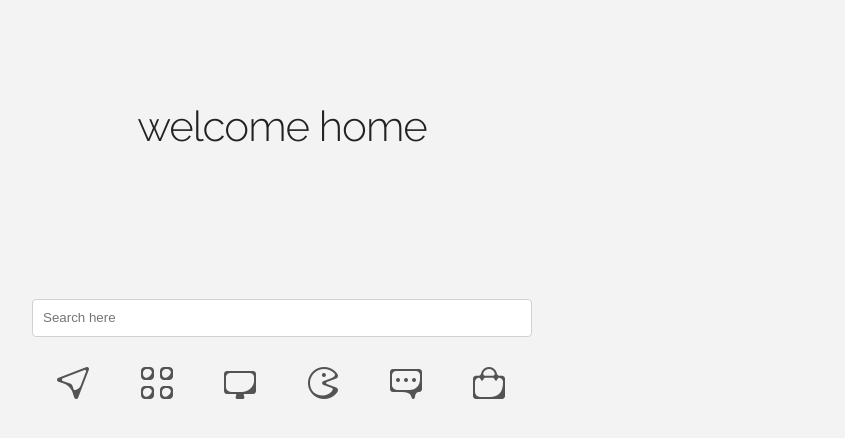
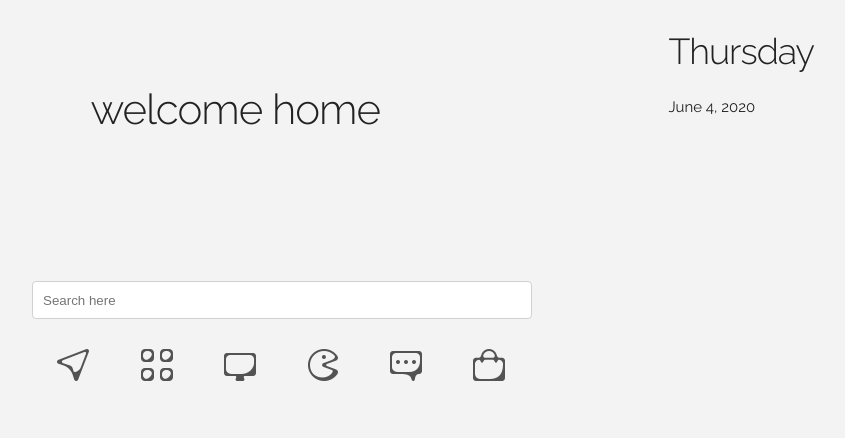
Before and after one commit to strong-code/strongcode-client, a plain HTML site: page index.html in a window 1280 px wide. Shown: the whole page, without its empty margins (358-1203 px from the left). Drawn offline with nearby package versions, Linux system fonts and the light colour scheme.

Commit message:
add date container

```diff
--- a/assets/main.css
+++ b/assets/main.css
@@ -3,8 +3,13 @@ body {
 }
 
 #main {
-  margin-top: 8%;
+  padding-top: 6%;
   text-align: center;
+}
+
+#dateContainer {
+  float: right;
+  margin-right: 100px;
 }
 
 #search {
--- a/assets/main.js
+++ b/assets/main.js
@@ -1,6 +1,7 @@
 function init() {
   initPaste()
   initLinks()
+  initDate()
 }
 
 function initPaste() {
@@ -28,3 +29,17 @@ function initLinks() {
     })
   })
 }
+
+function initDate() {
+  const months = ["January", "February", "March", "April", "May", "June",
+  "July", "August", "September", "October", "November", "December"]
+
+  const days = ["Sunday", "Monday", "Tuesday", "Wednesday", "Thursday",
+  "Friday", "Saturday"]
+
+  let today = new Date()
+
+  let str = `<h3>${days[today.getDay()]}</h3><p>${months[today.getMonth()]} ${today.getDay()}, ${today.getFullYear()}`
+
+  $('#dateContainer').append(str)
+}
--- a/index.html
+++ b/index.html
@@ -12,6 +12,8 @@
 </head>
 
 <body onload="init()">
+  <div id="dateContainer"><h2></h2></div>
+
   <div class="container" id="main">
     <h2>welcome home</h2>
 
```
